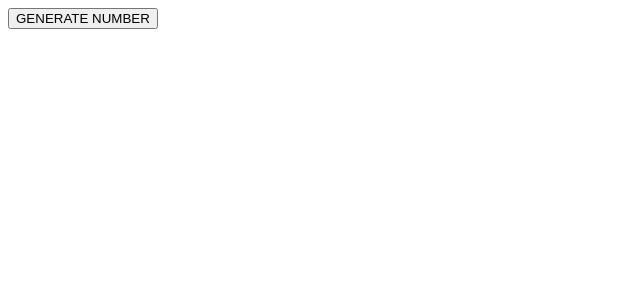
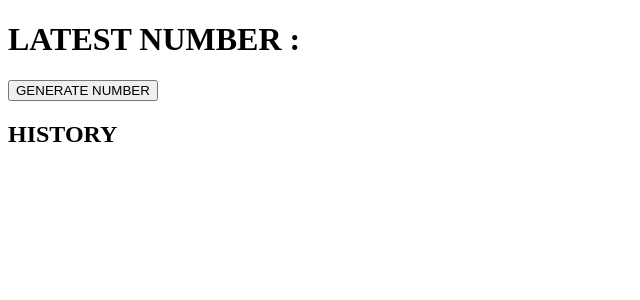
Before and after one commit to karanjoshi-kj/REACT, a React (Vite) app in the folder demo/: page / in a window 1280 px wide. Shown: the top 300 px of the page, without its empty margins (0-640 px from the left). Built offline with nearby package versions, Linux system fonts and the light colour scheme.

Commit message:
PROJECT 3 : GENERATE RANDOM NUMBER

```diff
--- a/demo/src/components/PROJECTS/Randomnumber.jsx
+++ b/demo/src/components/PROJECTS/Randomnumber.jsx
@@ -6,11 +6,13 @@ const Randomnumber = () => {
 
     const generatenum = () =>{
         const randomnum = Math.floor(Math.random() * 100) + 1 ;
-        setnumber(randomnum);
+         setnumber(randomnum);
     };
   return (
     <div>
+        <h1>LATEST NUMBER : {number}</h1>
       <button onClick={generatenum}>GENERATE NUMBER</button>
+      <h2>HISTORY</h2>
     </div>
   )
 }
```
